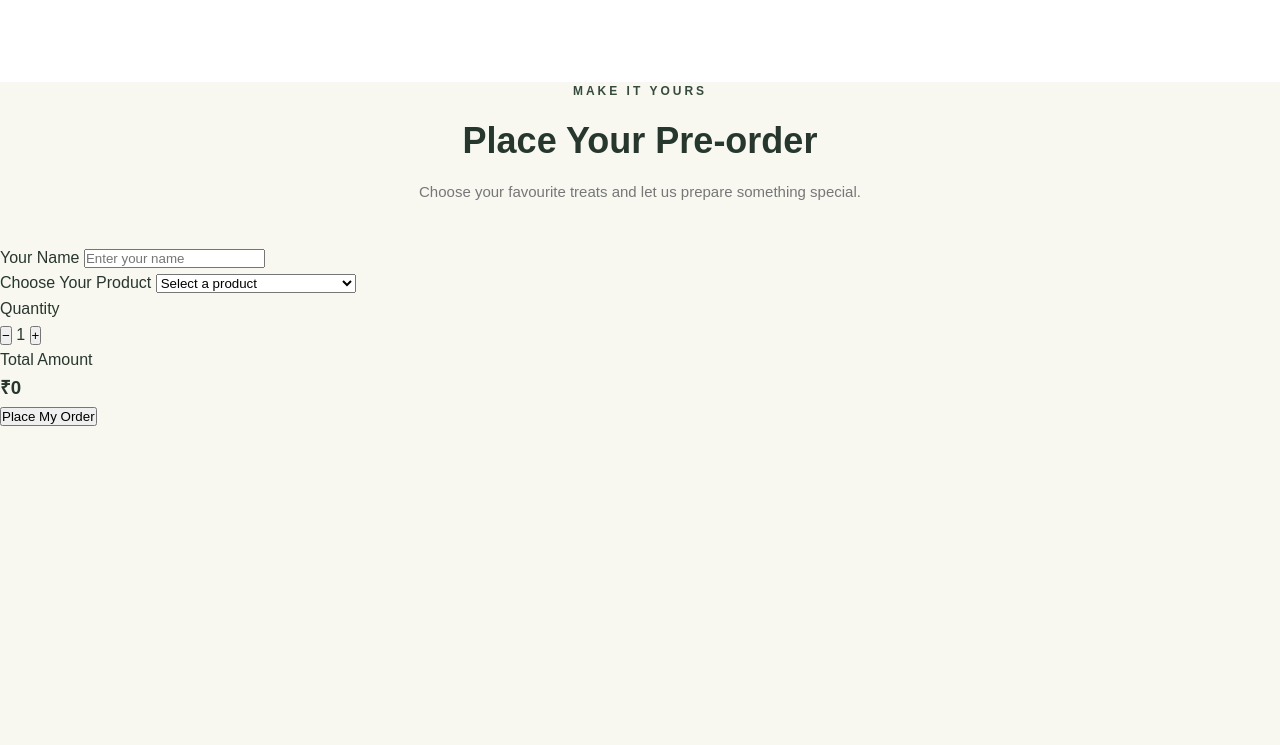
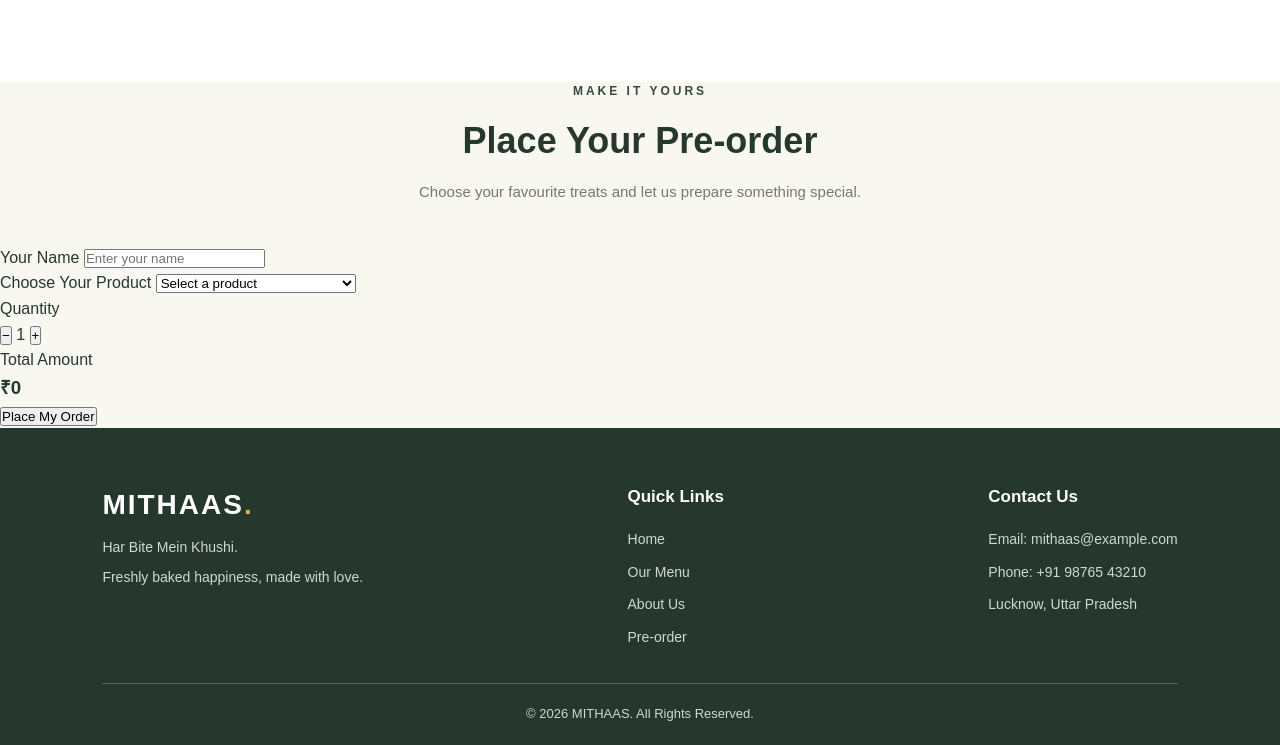
Before and after one commit to saurabhverma731044-stack/Bakery_Website_ITC_Project, a plain HTML site: page index.html in a window 1280 px wide. Shown: the part 4566-5311 px from the top of the page. Before the commit the page ends 4994 px from the top, so only its background shows below. Drawn offline with Linux system fonts and the light colour scheme.

Commit message:
Add website footer HTML structure with style

```diff
--- a/index.html
+++ b/index.html
@@ -463,6 +463,47 @@
 
 </section>
 
+<!-- =================================
+     WEBSITE FOOTER
+================================= -->
+
+<footer class="footer">
+
+    <!-- Brand Information -->
+    <div class="footer-content">
+
+        <div class="footer-brand">
+            <h2>MITHAAS<span>.</span></h2>
+            <p>Har Bite Mein Khushi.</p>
+            <p>Freshly baked happiness, made with love.</p>
+        </div>
+
+        <!-- Quick Links -->
+        <div class="footer-links">
+            <h3>Quick Links</h3>
+            <a href="#home">Home</a>
+            <a href="#menu">Our Menu</a>
+            <a href="#about">About Us</a>
+            <a href="#order">Pre-order</a>
+        </div>
+
+        <!-- Contact Information -->
+        <div class="footer-contact">
+            <h3>Contact Us</h3>
+            <p>Email: mithaas@example.com</p>
+            <p>Phone: +91 98765 43210</p>
+            <p>Lucknow, Uttar Pradesh</p>
+        </div>
+
+    </div>
+
+    <!-- Copyright -->
+    <div class="footer-bottom">
+        <p>&copy; 2026 MITHAAS. All Rights Reserved.</p>
+    </div>
+
+</footer>
+
 
 <!-- Connects JavaScript with HTML -->
 <script src="script.js"></script>
--- a/style.css
+++ b/style.css
@@ -409,3 +409,74 @@ img {
 .about-content .primary-btn {
     margin-top: 8px;
 }
+
+/* =================================
+   WEBSITE FOOTER
+================================= */
+
+.footer {
+    background-color: var(--dark-green);
+    color: var(--white);
+    padding: 55px 8% 20px;
+}
+
+/* Footer Columns */
+.footer-content {
+    display: flex;
+    justify-content: space-between;
+    gap: 40px;
+    padding-bottom: 35px;
+}
+
+/* Brand Information */
+.footer-brand h2 {
+    font-size: 28px;
+    letter-spacing: 2px;
+    margin-bottom: 8px;
+}
+
+.footer-brand h2 span {
+    color: var(--accent-yellow);
+}
+
+.footer-brand p {
+    color: #D0D8D1;
+    font-size: 14px;
+    margin-bottom: 8px;
+}
+
+/* Footer Links and Contact */
+.footer-links,
+.footer-contact {
+    display: flex;
+    flex-direction: column;
+    gap: 10px;
+}
+
+.footer-links h3,
+.footer-contact h3 {
+    font-size: 17px;
+    margin-bottom: 8px;
+}
+
+.footer-links a,
+.footer-contact p {
+    color: #D0D8D1;
+    font-size: 14px;
+}
+
+.footer-links a:hover {
+    color: var(--accent-yellow);
+}
+
+/* Copyright */
+.footer-bottom {
+    border-top: 1px solid #536457;
+    padding-top: 20px;
+    text-align: center;
+}
+
+.footer-bottom p {
+    color: #D0D8D1;
+    font-size: 13px;
+}
```
